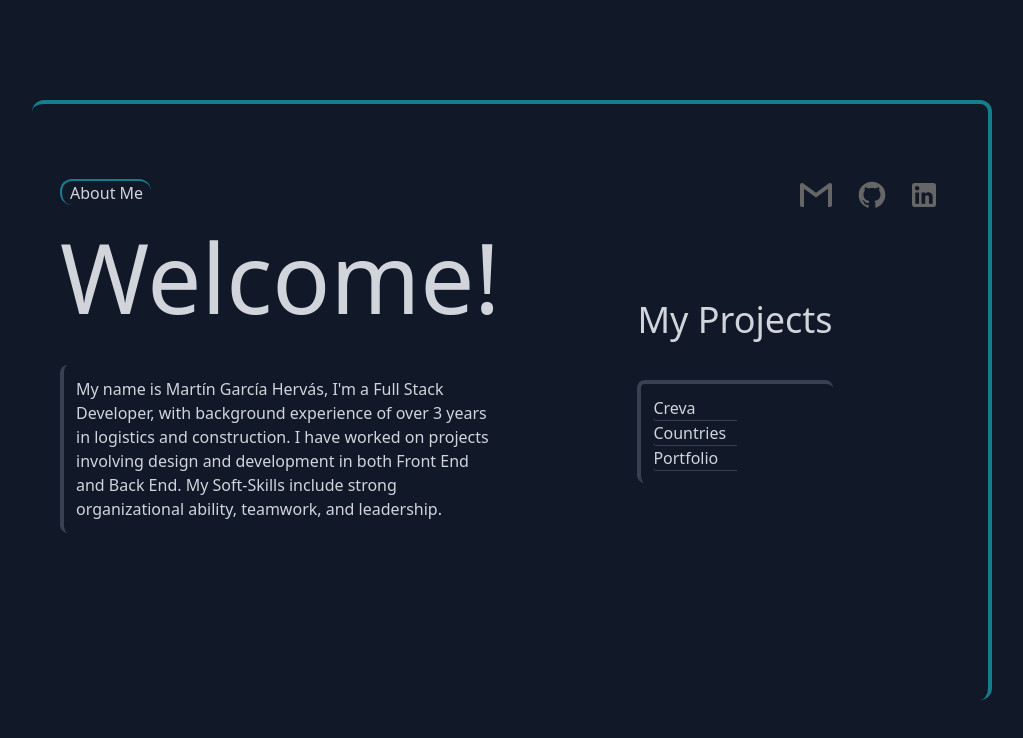
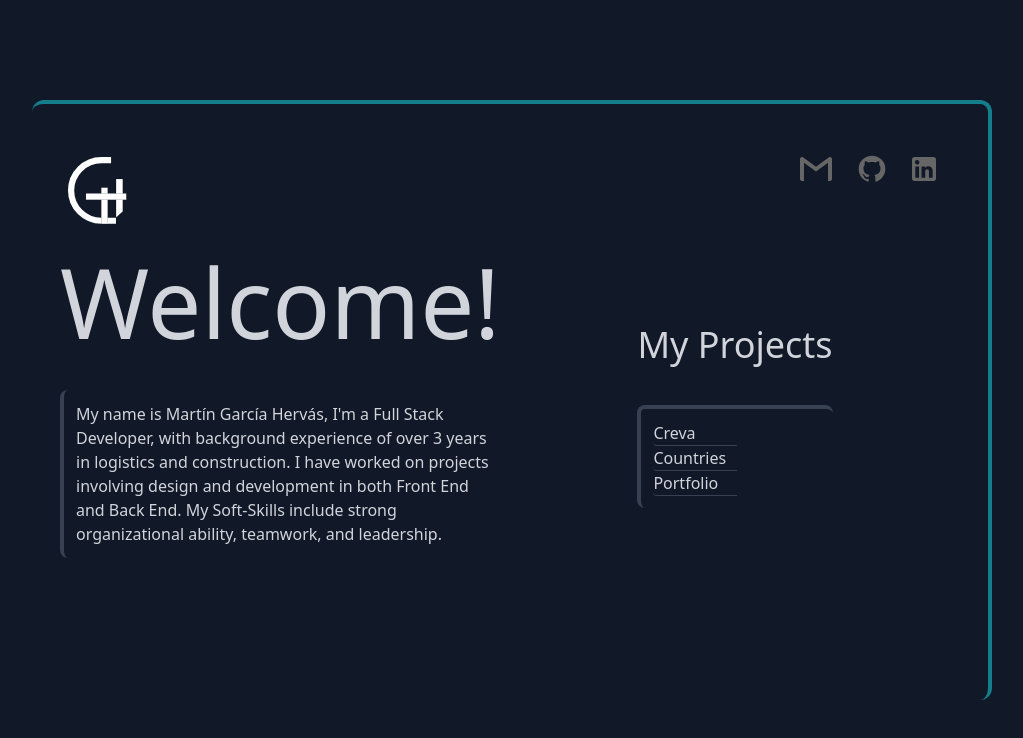
Before and after one commit to MartinGarciaHervas/Portfolio, a React (Vite) app: page / in a window 1280 px wide. Shown: the top 738 px of the page, without its empty margins (128-1151 px from the left). Built offline with nearby package versions, Linux system fonts and the light colour scheme.

Commit message:
Logo OK finished

```diff
--- a/index.html
+++ b/index.html
@@ -2,7 +2,7 @@
 <html lang="en">
   <head>
     <meta charset="UTF-8" />
-    <link rel="icon" type="image/svg+xml" href="/vite.svg" />
+    <link rel="icon" type="image/svg+xml" href="/logo.svg" />
     <meta name="viewport" content="width=device-width, initial-scale=1.0" />
     <title>Martin Garcia Hervas - Portfolio</title>
   </head>
--- a/src/components/SocialMedia.tsx
+++ b/src/components/SocialMedia.tsx
@@ -1,6 +1,7 @@
 import github from '../assets/MdiGithub.svg'
 import linkedin from '../assets/MdiLinkedin.svg'
 import gmail from '../assets/CibGmail (1).svg'
+import logo from '../../public/logo white.svg'
 
 interface Props {
     infoSelect: (proyecto:string)=>void
@@ -9,8 +10,8 @@ interface Props {
 const SocialMedia:React.FC<Props> = ({infoSelect}) => {
     return (
         <div className='flex justify-between mt-2 mb-6 w-full'>
-            <div className='border-l-2 border-t-2 rounded-xl border-bordergreen hover:border-gray-700 transition-all duration-300'>
-                <button onClick={()=>{infoSelect('Bio')}} className='pl-2 pr-2'>About Me</button>
+            <div className='rounded-full pt-1 pr-1 hover:bg-bordergreen transition-all duration-500'>
+                <button onClick={()=>{infoSelect('Bio')}} className='pl-2 pr-2'><img className='w-16' src={logo}/></button>
             </div>
             <div className='flex'>
                 <div className="w-9 h-6 mr-5">
```
Also changed, not shown: public/logo white.svg (added), public/logo.svg (added).
